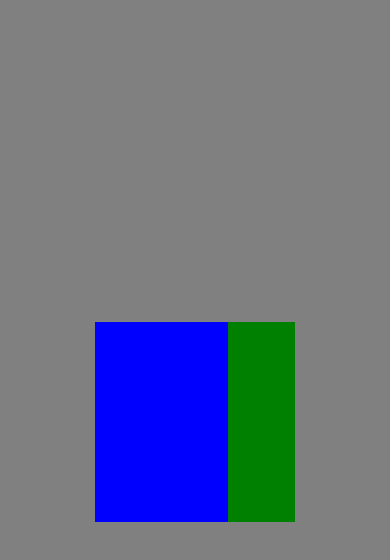
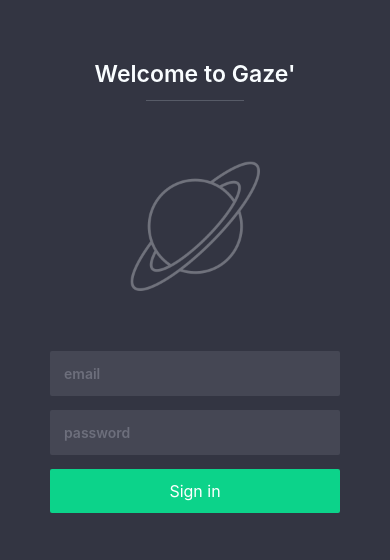
Before and after one commit to chris-gaona/react-native-exercises-coding, a React Native app: screen / in a window 390 px wide. Shown: the top 560 px of the page. Built offline with nearby package versions, Linux system fonts and the light colour scheme.

Commit message:
Finishes challenge 2; breaks down UI into various smaller components

```diff
--- a/App.js
+++ b/App.js
@@ -1,5 +1,5 @@
-import App from './Exercise1';
-// import App from './Exercise2';
+// import App from './Exercise1';
+import App from './Exercise2';
 // import App from './Exercise3';
 // import App from './Exercise4';
 // import App from './Exercise5';
--- /dev/null
+++ b/Exercise2/components/Button.js
@@ -0,0 +1,30 @@
+import React from 'react';
+import { TouchableHighlight, View, Text, StyleSheet } from 'react-native';
+
+const styles = StyleSheet.create({
+  touchable: {
+    marginHorizontal: 50,
+  },
+  button: {
+    backgroundColor: '#0CD38A',
+    paddingVertical: 12,
+    alignItems: 'center',
+    borderRadius: 2,
+  },
+  text: {
+    color: '#ffffff',
+    fontSize: 16,
+    letterSpacing: 0,
+  },
+});
+
+export default ({ onPress = () => null, children }) => (
+  <TouchableHighlight
+    onPress={onPress}
+    style={styles.touchable}
+  >
+    <View style={styles.button}>
+      <Text style={styles.text}>{children}</Text>
+    </View>
+  </TouchableHighlight>
+)
--- /dev/null
+++ b/Exercise2/components/Container.js
@@ -0,0 +1,16 @@
+import React from 'react';
+import { SafeAreaView, StatusBar, StyleSheet } from 'react-native';
+
+const styles = StyleSheet.create({
+  container: {
+    backgroundColor: '#333542',
+    flex: 1,
+  },
+});
+
+export default ({ children }) => (
+  <SafeAreaView style={styles.container}>
+    <StatusBar barStyle="light-content" />
+    { children }
+  </SafeAreaView>
+)
--- /dev/null
+++ b/Exercise2/components/Header.js
@@ -0,0 +1,28 @@
+import React from 'react';
+import { View, StyleSheet, Text, Dimensions } from 'react-native';
+
+const styles = StyleSheet.create({
+  headerContainer: {
+    alignItems: 'center',
+  },
+  headerText: {
+    fontWeight: '600',
+    fontSize: 23,
+    color: '#F9FDFF',
+    letterSpacing: 0,
+    marginBottom: 12,
+    marginTop: 60,
+  },
+  headerBorder: {
+    height: 1,
+    backgroundColor: '#575B67',
+    width: Dimensions.get('window').width * 0.25,
+  },
+});
+
+export default ({ children }) => (
+  <View style={styles.headerContainer}>
+    <Text style={styles.headerText}>{children}</Text>
+    <View style={styles.headerBorder} />
+  </View>
+)
--- /dev/null
+++ b/Exercise2/components/Image.js
@@ -0,0 +1,10 @@
+import React from 'react';
+import { Image } from 'react-native';
+
+export default ({ source, resizeMode, style }) => (
+  <Image
+    source={source}
+    resizeMode={resizeMode}
+    style={style}
+  />
+)
--- /dev/null
+++ b/Exercise2/components/Input.js
@@ -0,0 +1,26 @@
+import React from 'react';
+import { TextInput, StyleSheet } from 'react-native';
+
+const styles = StyleSheet.create({
+  input: {
+    backgroundColor: '#454754',
+    marginHorizontal: 50,
+    padding: 14,
+    borderRadius: 2,
+    marginBottom: 14,
+    color: '#EEF1F5',
+    fontWeight: '600',
+    fontSize: 14,
+  },
+});
+
+export default (props) => (
+  <TextInput
+    style={styles.input}
+    placeholderTextColor="#6D6F7C"
+    autoCorrect={false}
+    autoCapitalize="none"
+    keyboardAppearance="dark"
+    {...props}
+  />
+)
--- a/Exercise2/index.js
+++ b/Exercise2/index.js
@@ -1,102 +1,31 @@
 import React from 'react';
-import {
-  Image,
-  SafeAreaView,
-  StyleSheet,
-  StatusBar,
-  Dimensions,
-  TextInput,
-  View,
-  Text,
-  TouchableHighlight,
-} from 'react-native';
-
-const styles = StyleSheet.create({
-  container: {
-    backgroundColor: '#333542',
-    flex: 1,
-  },
-  headerContainer: {
-    alignItems: 'center',
-  },
-  headerText: {
-    fontWeight: '600',
-    fontSize: 23,
-    color: '#F9FDFF',
-    letterSpacing: 0,
-    marginBottom: 12,
-    marginTop: 60,
-  },
-  headerBorder: {
-    height: 1,
-    backgroundColor: '#575B67',
-    width: Dimensions.get('window').width * 0.25,
-  },
-  input: {
-    backgroundColor: '#454754',
-    marginHorizontal: 50,
-    padding: 14,
-    borderRadius: 2,
-    marginBottom: 14,
-    color: '#EEF1F5',
-    fontWeight: '600',
-    fontSize: 14,
-  },
-  touchable: {
-    marginHorizontal: 50,
-  },
-  button: {
-    backgroundColor: '#0CD38A',
-    paddingVertical: 12,
-    alignItems: 'center',
-    borderRadius: 2,
-  },
-  text: {
-    color: '#ffffff',
-    fontSize: 16,
-    letterSpacing: 0,
-  },
-});
+import Container from './components/Container';
+import Header from './components/Header';
+import Input from './components/Input';
+import Image from './components/Image';
+import Button from './components/Button';
 
 const Challenge2 = () => (
-  <SafeAreaView style={styles.container}>
-    <StatusBar barStyle="light-content" />
-    <View style={styles.headerContainer}>
-      <Text style={styles.headerText}>Welcome to Gaze</Text>
-      <View style={styles.headerBorder} />
-    </View>
-
+  <Container>
+    <Header>
+      Welcome to Gaze'
+    </Header>
     <Image
       source={require('./assets/planet.png')}
       resizeMode="contain"
       style={{ height: 130, marginBottom: 60, marginTop: 60 }}
     />
-    <TextInput
+    <Input
       placeholder="email"
-      style={styles.input}
-      placeholderTextColor="#6D6F7C"
-      autoCorrect={false}
-      autoCapitalize="none"
-      keyboardAppearance="dark"
     />
-    <TextInput
+    <Input
       placeholder="password"
       secureTextEntry
-      style={styles.input}
-      placeholderTextColor="#6D6F7C"
-      autoCorrect={false}
-      autoCapitalize="none"
-      keyboardAppearance="dark"
     />
-    <TouchableHighlight
-      onPress={() => null}
-      style={styles.touchable}
-    >
-      <View style={styles.button}>
-        <Text style={styles.text}>Sign in</Text>
-      </View>
-    </TouchableHighlight>
-  </SafeAreaView>
+    <Button>
+      Sign in
+    </Button>
+  </Container>
 );
 
 export default Challenge2;
```
